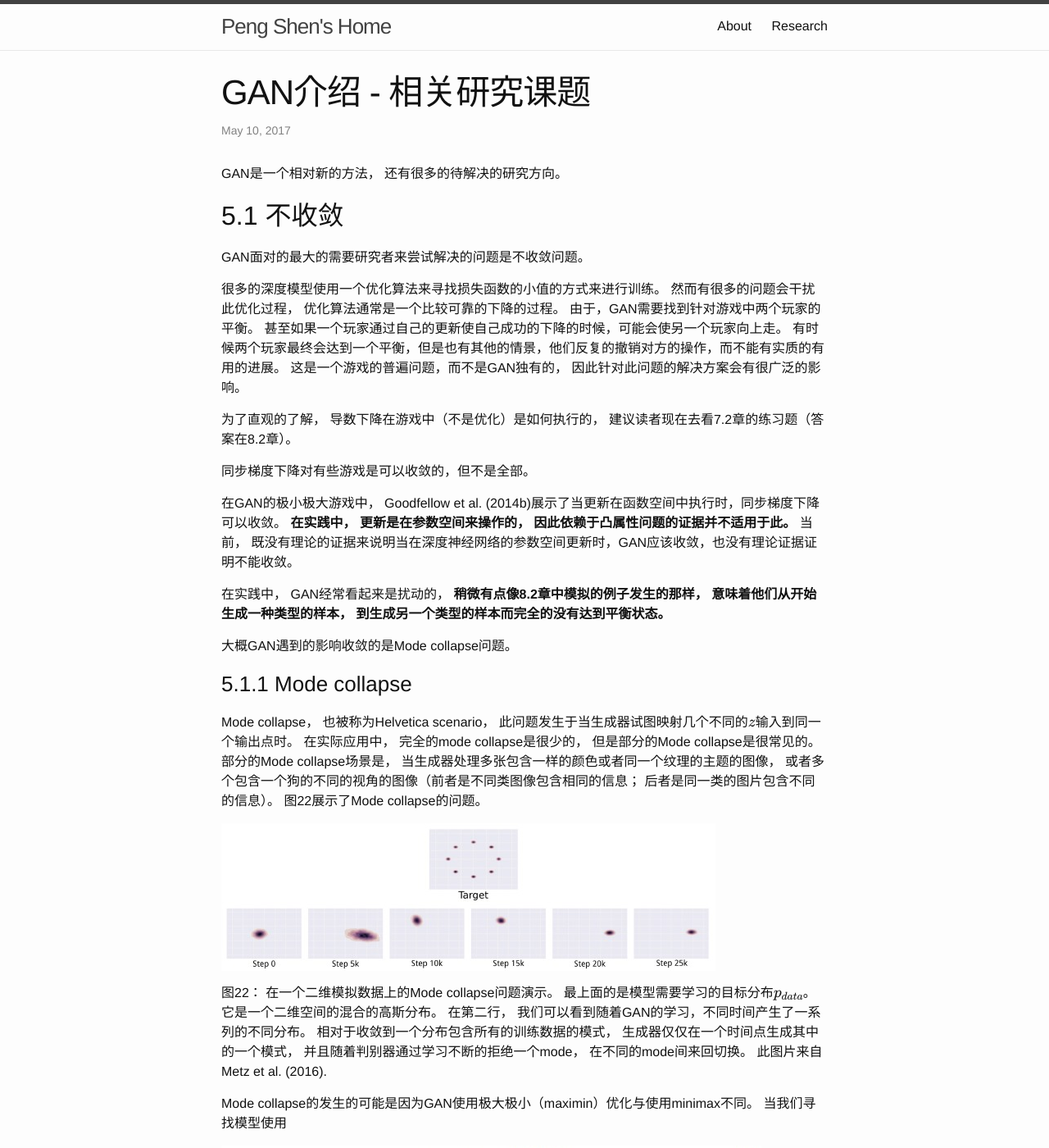
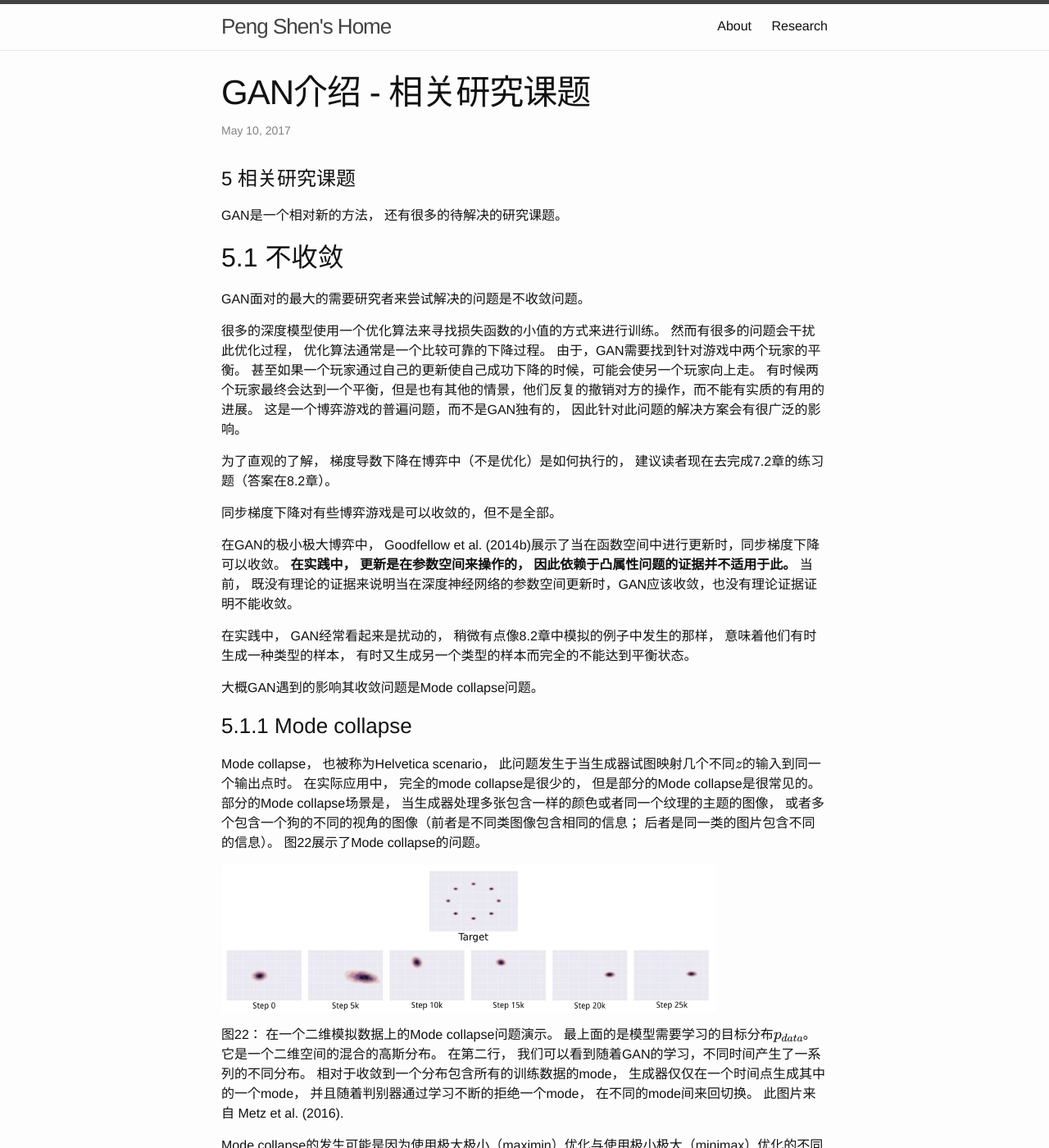
Before and after one commit to sinpycn/sinpycn.github.io, a Jekyll site: the page built from _posts/research/gan/2017-05-10-GAN-Tutorial-Research-Frontiers.md, in a window 1280 px wide and 1400 px high. Shown: the whole window at 82% size. Built offline with Jekyll 4.4.1, drawn with Linux system fonts in a browser that asks for light colours; formulas are drawn with MathJax 3; some of the changed text lies outside the part shown.

Commit message:
Create 2017-05-10-GAN-Tutorial-Research-Frontiers.md

```diff
--- a/_posts/research/gan/2017-05-10-GAN-Tutorial-Research-Frontiers.md
+++ b/_posts/research/gan/2017-05-10-GAN-Tutorial-Research-Frontiers.md
@@ -5,35 +5,37 @@ mathjax: true
 categories: [research, gan-tutorial]
 ---
 
-GAN是一个相对新的方法， 还有很多的待解决的研究方向。
+# 5 相关研究课题
+
+GAN是一个相对新的方法， 还有很多的待解决的研究课题。
 
 ## 5.1 不收敛
 
 GAN面对的最大的需要研究者来尝试解决的问题是不收敛问题。
 
 很多的深度模型使用一个优化算法来寻找损失函数的小值的方式来进行训练。
-然而有很多的问题会干扰此优化过程， 优化算法通常是一个比较可靠的下降的过程。
+然而有很多的问题会干扰此优化过程， 优化算法通常是一个比较可靠的下降过程。
 由于，GAN需要找到针对游戏中两个玩家的平衡。
-甚至如果一个玩家通过自己的更新使自己成功的下降的时候，可能会使另一个玩家向上走。
+甚至如果一个玩家通过自己的更新使自己成功下降的时候，可能会使另一个玩家向上走。
 有时候两个玩家最终会达到一个平衡，但是也有其他的情景，他们反复的撤销对方的操作，而不能有实质的有用的进展。
-这是一个游戏的普遍问题，而不是GAN独有的， 因此针对此问题的解决方案会有很广泛的影响。
+这是一个博弈游戏的普遍问题，而不是GAN独有的， 因此针对此问题的解决方案会有很广泛的影响。
 
-为了直观的了解， 导数下降在游戏中（不是优化）是如何执行的， 建议读者现在去看7.2章的练习题（答案在8.2章）。
+为了直观的了解， 梯度导数下降在博弈中（不是优化）是如何执行的， 建议读者现在去完成7.2章的练习题（答案在8.2章）。
 
-同步梯度下降对有些游戏是可以收敛的，但不是全部。
+同步梯度下降对有些博弈游戏是可以收敛的，但不是全部。
 
-在GAN的极小极大游戏中， Goodfellow et al. (2014b)展示了当更新在函数空间中执行时，同步梯度下降可以收敛。
+在GAN的极小极大博弈中， Goodfellow et al. (2014b)展示了当在函数空间中进行更新时，同步梯度下降可以收敛。
 **在实践中， 更新是在参数空间来操作的， 因此依赖于凸属性问题的证据并不适用于此。**
 当前， 既没有理论的证据来说明当在深度神经网络的参数空间更新时，GAN应该收敛，也没有理论证据证明不能收敛。
 
-在实践中， GAN经常看起来是扰动的， **稍微有点像8.2章中模拟的例子发生的那样， 意味着他们从开始生成一种类型的样本， 到生成另一个类型的样本而完全的没有达到平衡状态。**
+在实践中， GAN经常看起来是扰动的， 稍微有点像8.2章中模拟的例子中发生的那样， 意味着他们有时生成一种类型的样本， 有时又生成另一个类型的样本而完全的不能达到平衡状态。
 
-大概GAN遇到的影响收敛的是Mode collapse问题。
+大概GAN遇到的影响其收敛问题是Mode collapse问题。
 
 
 ### 5.1.1 Mode collapse
 
-Mode collapse， 也被称为Helvetica scenario， 此问题发生于当生成器试图映射几个不同的$$z$$输入到同一个输出点时。
+Mode collapse， 也被称为Helvetica scenario， 此问题发生于当生成器试图映射几个不同$$z$$的输入到同一个输出点时。
 在实际应用中， 完全的mode collapse是很少的， 但是部分的Mode collapse是很常见的。
 部分的Mode collapse场景是， 当生成器处理多张包含一样的颜色或者同一个纹理的主题的图像， 或者多个包含一个狗的不同的视角的图像（前者是不同类图像包含相同的信息； 后者是同一类的图片包含不同的信息）。
 图22展示了Mode collapse的问题。
@@ -43,37 +45,37 @@ Mode collapse， 也被称为Helvetica scenario， 此问题发生于当生成
 图22： 在一个二维模拟数据上的Mode collapse问题演示。 最上面的是模型需要学习的目标分布$$p_{data}$$。
 它是一个二维空间的混合的高斯分布。
 在第二行， 我们可以看到随着GAN的学习，不同时间产生了一系列的不同分布。
-相对于收敛到一个分布包含所有的训练数据的模式， 生成器仅仅在一个时间点生成其中的一个模式， 并且随着判别器通过学习不断的拒绝一个mode， 在不同的mode间来回切换。 此图片来自 Metz et al. (2016).
+相对于收敛到一个分布包含所有的训练数据的mode， 生成器仅仅在一个时间点生成其中的一个mode， 并且随着判别器通过学习不断的拒绝一个mode， 在不同的mode间来回切换。 此图片来自 Metz et al. (2016).
 
-Mode collapse的发生的可能是因为GAN使用极大极小（maximin）优化与使用minimax不同。 当我们寻找模型使用
+Mode collapse的发生可能是因为使用极大极小（maximin）优化与使用极小极大（minimax）优化的不同引起的。 当我们使用极小极大优化时，也就是：
 
 ![Equation 16](/images/201705/10/eq16.jpg)
 
-$$G^{*}$$根据数据分布生成样本。 当我们将min和max的顺序颠倒以后我们发现
+$$G^{*}$$被优化为根据数据的分布来生成样本。 但是当我们将min和max的顺序颠倒以后我们发现
 
 ![Equation 17](/images/201705/10/eq17.jpg)
 
 表示生成器的最小化位于优化过程的内循环中。
-生成器将映射每一个$$z$$到一个$$x$$上， 对应判别器判定为真而不是假的置信度。
+此时生成器将映射每一个$$z$$到一个$$x$$上， 对应判别器判定为真而不是假的置信度。
 从同步梯度下降的角度看min max并没有比max min更有优势， 反之亦然。
 
 正如3.2.5章讨论的， Mode collapse不像是被任何特别的损失函数引起的。
 通常的主张是，mode collapse是因为使用Jensen-Shannon散度引起的， 但是这好像也不是实际情况，
 因为GAN使用最小化$$D_{KL}(p_{data}||p_{model})$$近似时也面临同样的问题， 即便是在比Jensen-Shannon散度要求的mode少的情况下，也会出现mode collapse问题。
 
-因为Mode collapse问题， GAN的应用经常限定到那些模型只产生比较少不同的输出的问题上。
+因为Mode collapse问题， GAN的应用经常被限定到那些模型只产生比较少的不同输出的问题上。
 只要GAN能够找到那些可以被接受的少量的输出，那么它就是有用的。
 一个例子是text-to-image生成任务， 在这种任务中，输入一个图像的描述，输出是一个符合此描述的图像。
-参考图23对此种任务的描述。
-一个很新的工作， Reed et al. (2016a)展示了针对此类任务， 其他的模型比GAN有更高的输出多样性（图24）， 但是StachGAN(Zhang et al., 2016)展示了相比以前的基于GAN的方法也有更高的输出多样性（图25）.
+图23对此种任务进行了描述。
+最近一个工作， Reed et al. (2016a)，展示了针对此类任务， 其他的模型比GAN有更高的输出多样性（图24）， 但是StachGAN(Zhang et al., 2016)展示了相比以前的基于GAN的方法也有更高的输出多样性（图25）.
 
 ![Figure 23](/images/201705/10/fig23.jpg)
 
-图23： 使用GAN来做Text-to-image生成任务。 图像来自Reed et al.(2016b)
+图23： 使用GAN来做Text-to-image的生成任务。 图像来自Reed et al.(2016b)
 
 ![Figure 24](/images/201705/10/fig24.jpg)
 
-图24： 由于mode collapse问题，对text-to-image任务，GAN有较差的输出多样性。 图片来自Reed et al. (2016a）。
+图24： 由于mode collapse问题，在text-to-image任务中，GAN有较差的输出多样性。 图片来自Reed et al. (2016a）。
 
 ![Figure 25](/images/201705/10/fig25.jpg)
 
@@ -82,12 +84,12 @@ $$G^{*}$$根据数据分布生成样本。 当我们将min和max的顺序颠倒
 Mode collapse问题很可能是GAN最重要的需要研究者去解决的问题。
 
 一个尝试是minibatch feature (Salimans et al., 2016)。 minibatch features基本的思路是允许判别器比较一个样本与一个minibatch的生成样本和一个minibatch的真实样本。
-通过测度与这些潜在空间的其他样本距离， 判别器可以判定是否一个样本显著的与其他生成样本相似。
+通过测度与这些潜在空间中的其他样本的距离， 判别器可以判定是否一个样本显著的与其他生成样本相似。
 Minibatch features工作的很好。
 强烈建议直接复制与那些与相关介绍文章一起发布的Theano/TensorFlow代码， 因为一些小的特征定义的改动会导致很大的性能的下降。
 
-Minibatch GAN在CIFAR-10上训练可以得到很好的结果， 多数的样本被识别为CIFAR-10的特定的类（图26）。
-当在128x128 ImageNet上训练时， 很少的样本被识别为属于ImageNet的具体的类（图27）。
+Minibatch GAN在CIFAR-10上训练可以得到很好的结果， 多数的样本被识别为CIFAR-10中的特定的类（图26）。
+当在128x128 ImageNet上训练时， 很少的样本被识别为属于ImageNet中的具体的类（图27）。
 图28展示了一些被精选出来的较好的图片。
 
 ![Figure 26](/images/201705/10/fig26.jpg)
@@ -96,53 +98,53 @@ Minibatch GAN在CIFAR-10上训练可以得到很好的结果， 多数的样本
 
 ![Figure 27](/images/201705/10/fig27.jpg)
 
-图27： Minibatch GAN在128x128 ImageNet使用Label来训练产生图像， 有时会被识别为ImageNet的具体的类。
+图27： Minibatch GAN在128x128 ImageNet上使用Label来训练产生图像， 有时生成的图像会被识别为ImageNet中的具体的类。
 
 ![Figure 28](/images/201705/10/fig28.jpg)
 
 图28： Minibatch GAN在128x128 ImageNet上有时可能产生很好的样本， 这里的图片都是被精心挑选的。
 
-Minibatch GAN很大程度上减少mode collapse问题，而不是其他问题， 比如计数（counting），预测（perspective）的困难， 以及全局结构（global structure）等是最显著的缺陷（图29， 30， 31）。
-很多这些问题通过设计更好的模型架构应该可以解决。
+Minibatch GAN很大程度上减少了mode collapse问题，而不是其他问题， 比如计数（counting），预测（perspective）的困难， 以及全局结构（global structure）等一些最显著的缺陷（图29， 30， 31）。
+很多这些问题通过设计更好的模型架构应该可以被解决。
 
 ![Figure 29](/images/201705/10/fig29.jpg)
 
-图29： 在128x128 ImageNet 上GAN好像有counting问题，经常产生的动物有错误数量的身体部位。
+图29： 在128x128 ImageNet 上GAN好像有计数（counting）问题，经常产生的动物有错误数量的身体部位。
 
 ![Figure 30](/images/201705/10/fig30.jpg)
 
-图30： 在128x128 ImageNet 上GAN在三维预测思路上有问题， 经常产生的物体太胖或者在一个轴上被对齐处理。
+图30： 在128x128 ImageNet 上GAN在三维预测方面存在一些问题， 经常产生的物体太胖或者在一个轴上被对齐处理。
 作为一个对读者判别网络的测试，请试着找出这里面的一张真实的图片。
 
 ![Figure 31](/images/201705/10/fig31.jpg)
 
-图31： 在128x128 ImageNet 上GAN好像有困难去协调整体结构， 比如， 放射性奶牛，一个动物同时有四肢动物和两足动物的结构。
+图31： 在128x128 ImageNet 上GAN好像不善于去协调整体结构， 比如， 放射性奶牛，一个动物同时有四肢动物和两足动物的结构。
 
 另一个解决Mode collapse问题的方法是unrolled GAN （Metz et al., 2016)。
-理想情况下， 我们希望优化 $$G^{*}=arg min_G max_D V(G,D）$$。
-**在实际操作中， 我们同时对两个玩家跟踪$$V(G,D)$$，当计算G的梯度时忽我们会略掉max操作。**
-真实的情况是， 我们应该考虑$$max_D V(G,D)$$作为G的损失函数， 并且我们应该通过最大化操作来反向传播。
-**存在各种各样的通过最大化操作进行反向传递的策略， 但是很多是不稳定的，比如根据基于隐式微分的方法（implicit differentiation）。**
-Unrolled GAN的思想是建立一个计算图描述$$k$$步的判别器学习， 然后当计算生成器梯度时通过所有的k步的学习进行反向传播。
+理想情况下， 我们希望优化 $$G^{*}=arg min_{G} max_{D} V(G,D）$$。
+在实际操作中， 我们同时对两个玩家跟踪$$V(G,D)$$的梯度，但是当计算G的梯度时， 实际上我们会忽略掉max的操作。
+事实上， 在计算$$G$$的损失函数时， 我们应该考虑$$max_{D} V(G,D)$$， 并且通过最大化操作来反向传播。
+通过最大化操作进行反向传播的策略有很多， 但是很多是不稳定的，比如那些基于隐式微分的方法（implicit differentiation）。
+Unrolled GAN的思想是建立一个计算图描述$$k$$步的判别器学习， 然后当计算生成器梯度时通过所有的$$k$$步的学习进行反向传播。
 完全优化判别器的函数，将花费上万步， 但是Metz et al. (2016)发现展开（unrolling）很少的几步， 比如说10，或者更少， 也可以显著的减少mode dropping问题。
-这个方法还没有用到ImageNet上。 图32显示了unrolled GAN的效果在模拟数据上。
+这个方法还没有用到ImageNet上。 图32显示了unrolled GAN在模拟数据上的效果。
 
 ![Figure 32](/images/201705/10/fig32.jpg)
 
 图32： 在一个二维空间，UnrolledGAN可以拟合所有的混合高斯的mode。 图片来自Metz et al. (2016).
 
 
-### 5.1.2 其他游戏
+### 5.1.2 其他博弈游戏
 
-如果关于一个连续，高维，非凸的游戏收敛的理论可以被改善， 或者如果我们可以开发算法来让收敛比同步梯度下降更可靠， 除了GAN以外，还有好多领域都会受益。
+如果一个连续，高维，非凸的博弈收敛的理论可以被改善， 或者如果我们可以开发算法来让收敛比同步梯度下降更可靠， 除了GAN以外，还有好多领域都会受益。
 即便是仅仅限定在AI研究领域，我们也可以找到很多的应用场景：
 * 真正玩游戏的应用， 比如AlphaGO （Silver et al., 2016）
-* 安全领域机器学习， 这类模型必须要拒绝对抗样本 (Szegedy et al., 2014; Goodfellow et al., 2014a).
+* 安全领域的机器学习， 这类模型必须要拒绝对抗样本 (Szegedy et al., 2014; Goodfellow et al., 2014a).
 * 通过domain对抗训练进行Domain adaptation (Ganin et al., 2015).
 * 保护隐私的对抗机制 (Edwards and Storkey, 2015).
 * 密码系统的对抗机制 (Abadi and Andersen, 2016).
 
-应该还有很多的应用没有包含在此列表中。
+除了此处列举的意外，应该还有很多其他的应用。
 
 ## 5.2 生成模型的评价
 
@@ -150,7 +152,7 @@ Unrolled GAN的思想是建立一个计算图描述$$k$$步的判别器学习，
 模型能得到好的似然值，但可能产生坏的样本， 反之，模型产生好的样本，也可能似然很差。
 还没有明确的判定方式来定量的给样本打分。
 GAN比其他生成模型难评价是因为比较困难去估计GAN的似然（注： Wu et al. (2016)展示这是可能的)。
-Theis et al. (2015) 介绍了很多评价生成模型的难点。
+Theis et al. (2015) 介绍了很多关于评价生成模型的难点。
 
 ## 5.3 离散输出
 
@@ -170,10 +172,10 @@ GAN至少从CatGANs (Springenberg, 2015)开始就已经被成功的应用到了
 通常，模型使用50，000或者更多的标定数据进行训练， 但是feature matching GAN仅仅使用很少的训练数据就可以得到很好的表现。
 在好几个使用不同量训练样本（从20到8000）的任务上， 它都得到了最好的性能表现。
 
-如何使用使用feature matching GAN来做半监督学习的基本思想是是，通过增加一个对应伪样本的辅助的类，将一个$$n$$类的分类问题修改为一个$$n+1$$类的分类问题。
-通过将所有的真实的类相加来得到真实样本的概率， 从而使GAN中使用分类器可以作为判别器来使用。
-Real/Fake的判定可以甚至可以使用未标定的真实数据（对应着Real）， 和生成器生成的数据（对应着Fake）来训练。
-分类器可以使用有限的真实，标定的样本来训练识别独立的真实的样本的类别。
+使用feature matching GAN来做半监督学习的基本思想是，通过增加一个对应伪样本的辅助的类，将一个$$n$$类的分类问题修改为一个$$n+1$$类的分类问题。
+通过将所有的真实的类相加来得到真实样本的概率， 从而可以使用分类器来作为GAN的判别器。
+Real/Fake的判定甚至可以使用未标定的真实数据（对应着Real）， 和生成器生成的数据（对应着Fake）来训练。
+分类器可以使用有限的真实，标定的样本来训练，从而识别真实样本的类别。
 这个方法被Salimans et al. (2016) and Odena(2016)同时提出来。
 较早的CatGAN使用$$n$$类的判别器而不是$$n+1$$类的判别器。
 
```
Also changed, not shown: other parts of _posts/research/gan/2017-05-10-GAN-Tutorial-Research-Frontiers.md (+4 -4 lines).
